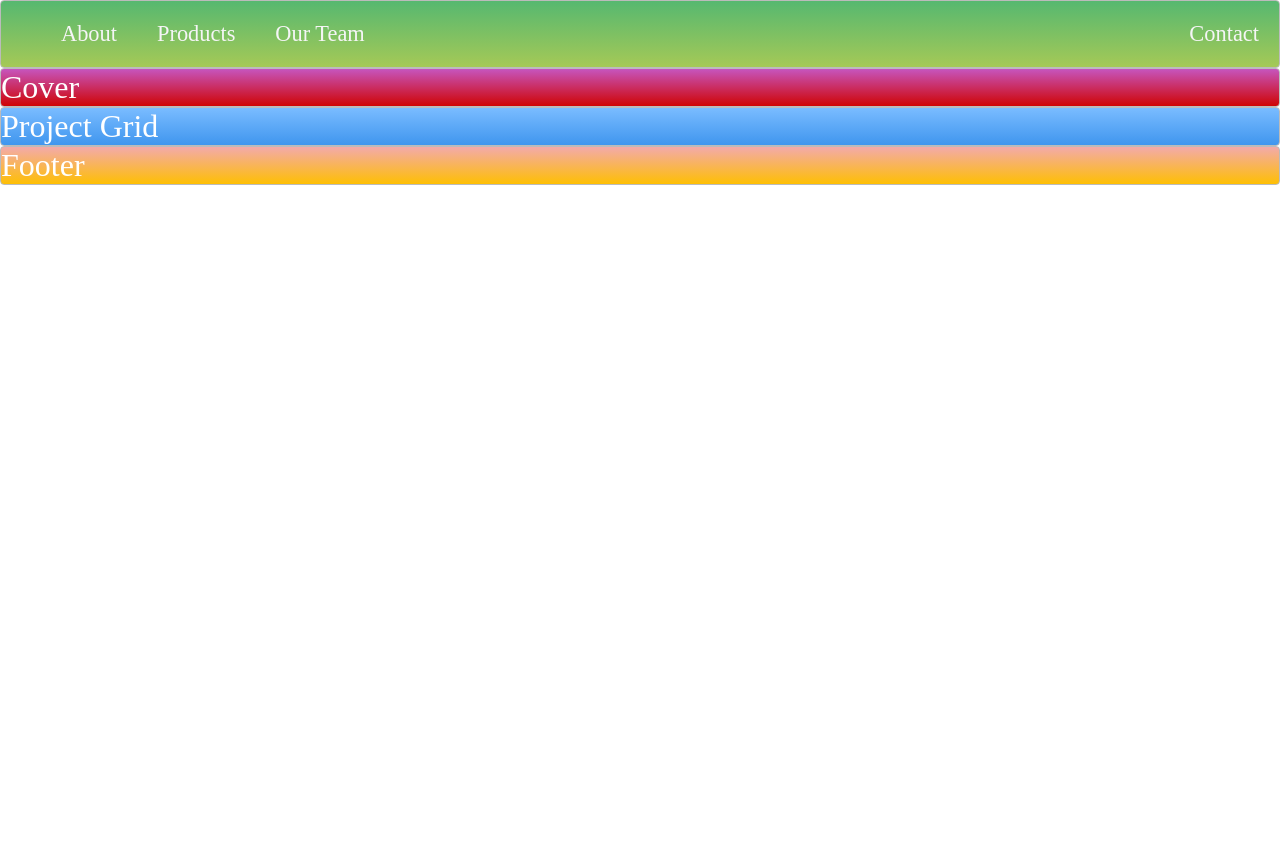
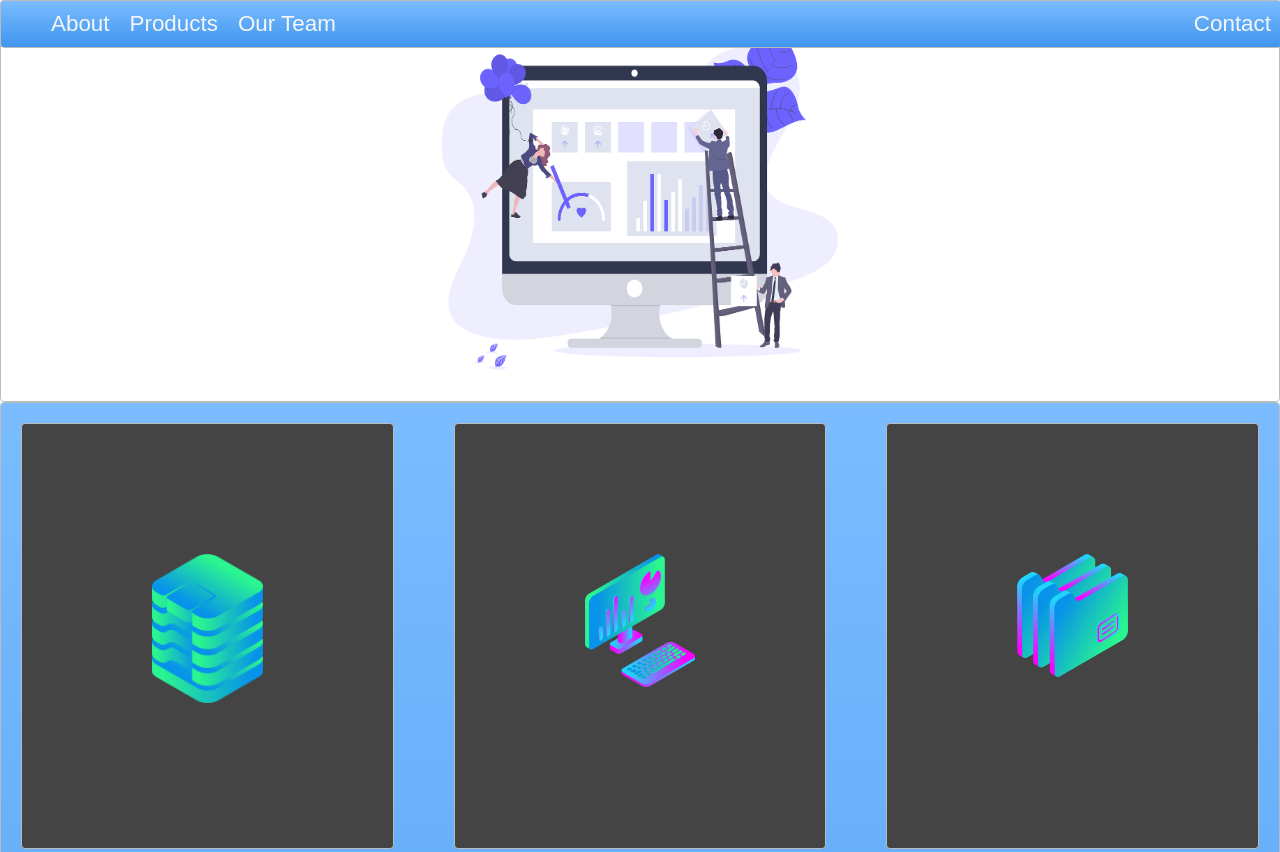
Before and after one commit to jeremysb1/cssgrid_website, a plain HTML site: page project-start/index.html in a window 1280 px wide. Shown: the top 852 px of the page. Before the commit the page ends 800 px from the top, so only its background shows below. Drawn offline with Linux system fonts and the light colour scheme.

Commit message:
add flexbox

```diff
--- a/project-start/index.html
+++ b/project-start/index.html
@@ -5,7 +5,7 @@
   <link rel="stylesheet" type="text/css" href="./style.css">
 </head>
 <body>
-	<nav class="zone green">
+	<nav class="zone blue sticky">
 	  <ul class="main-nav">
 	  	<li><a href="">About</a></li>
 	  	<li><a href="">Products</a></li>
@@ -13,8 +13,17 @@
 	  	<li class="push"><a href="">Contact</a></li>
 	  </ul>
 	</nav>
-	<div class="zone red">Cover</div>
-	<div class="zone blue">Project Grid</div>
-	<div class="zone yellow">Footer</div>
+	<div class="container zone"><img class="cover" src="./img/undraw.png"></div>
+	<div class="zone blue grid-wrapper">
+		<div class="box zone"><img src="./img/data_storage_2_2.png"></div>
+		<div class="box zone"><img src="./img/desktop_analytics_2.png"></div>
+		<div class="box zone"><img src="./img/files_2.png"></div>
+		<div class="box zone"><img src="./img/monitor_coding_2.png"></div>
+		<div class="box zone"><img src="./img/monitor_settings_2.png"></div>
+		<div class="box zone"><img src="./img/server_2_2.png"></div>
+		<div class="box zone"><img src="./img/server_3.png"></div>
+		<div class="box zone"><img src="./img/server_safe_2.png"></div>
+	</div>
+	<footer class="zone yellow">Footer</footer>
 </body>
 </html>
--- a/project-start/style.css
+++ b/project-start/style.css
@@ -1,5 +1,6 @@
 body {
     margin: auto 0;
+    font-family: Arial;
 }
 
 .container {
@@ -22,7 +23,20 @@ body {
     box-shadow:rgba(0,0,0,0.8) 0px 5px 15px, inset rgba(0,0,0,0.15) 0px -10px 20px;
 }
 
+.box:hover {
+    -webkit-transform: rotate(-7deg);
+    -moz-transform: rotate(-7deg);
+    -o-transform: rotate(-7deg);
+    transform: rotate(-7deg);
+}
+
 /* Navigation Bar */
+
+.sticky {
+    position: fixed;
+    top: 0;
+    width: 100%;
+}
 
 .main-nav {
     display: flex;
@@ -43,12 +57,49 @@ body {
 }
 
 li {
-    padding: 20px;
+    padding: 10px;
 }
 
 a {
     color: #f5f5f6;
     text-decoration: none;
+}
+
+/* Main Body */
+
+.container {
+    display: flex;
+    align-items: center;
+    justify-content: center;
+    height: 50vh;
+}
+
+.cover {
+    width: 30rem;
+    height: 100%;
+    justify-content: center;
+}
+
+/* Projects Grid */
+
+.grid-wrapper {
+    display: grid;
+    grid-gap: 20px;
+    grid-template-columns: repeat(auto-fill, minmax(350px, 1fr));
+}
+
+.box > img {
+    width: 100%;
+}
+
+.box {
+    background-color: #444;
+    padding: 130px;
+    margin: 20px;
+}
+
+footer {
+    text-align: center;
 }
 
 /*https://paulund.co.uk/how-to-create-shiny-css-buttons*/
```
